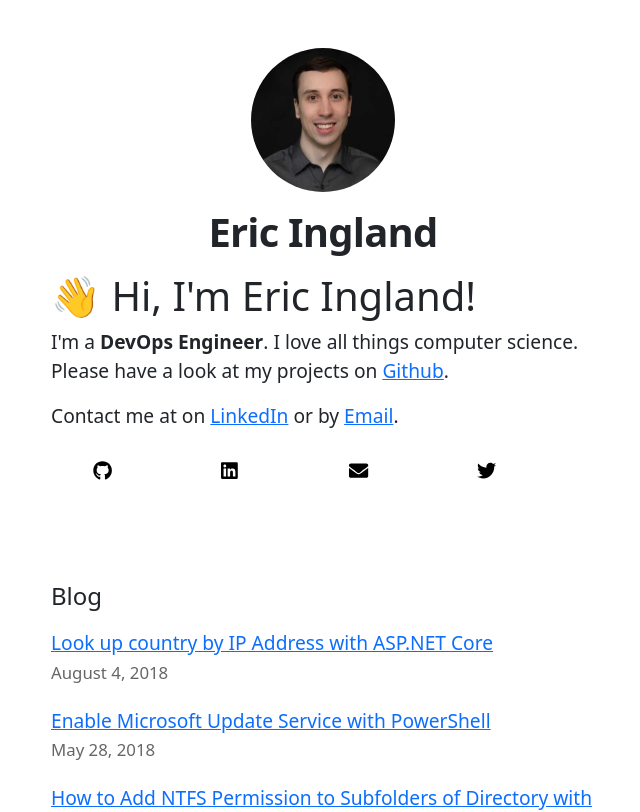
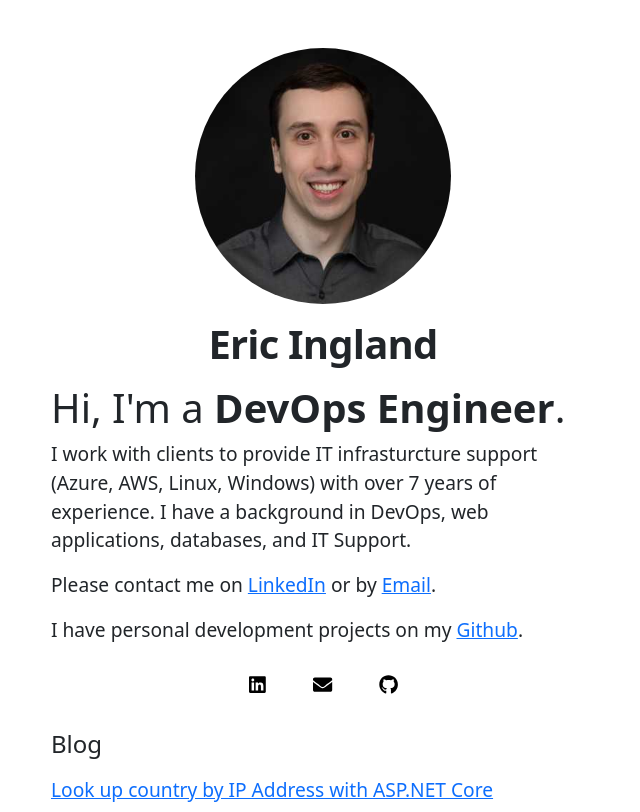
Before and after one commit to eingland/eingland-site, a Next.js app: page / in a window 1280 px wide. Shown: the top 812 px of the page, without its empty margins (317-957 px from the left). Built offline with nearby package versions, Linux system fonts and the light colour scheme.

Commit message:
Impoved styling on home

```diff
--- a/components/layout.tsx
+++ b/components/layout.tsx
@@ -5,7 +5,7 @@ import utilStyles from '../styles/utils.module.css'
 import Link from 'next/link'
 
 const name = 'Eric Ingland'
-export const siteTitle = 'Eric Ingland Website'
+export const siteTitle = 'Eric Ingland - DevOps Engineer'
 
 export default function Layout({
   children,
@@ -39,8 +39,8 @@ export default function Layout({
               priority
               src="/images/profile.jpg"
               className={utilStyles.borderCircle}
-              height={144}
-              width={144}
+              height={256}
+              width={256}
               alt={name}
             />
             <h1 className={utilStyles.heading2Xl}>{name}</h1>
--- a/pages/index.tsx
+++ b/pages/index.tsx
@@ -22,30 +22,26 @@ export default function Home({
         <title>{siteTitle}</title>
       </Head>
       <section className={utilStyles.headingMd}>
-      <h1>👋 Hi, I'm Eric Ingland!</h1>
-        <p>I'm a <b>DevOps Engineer</b>.
-              I love all things computer science.
-              Please have a look at my projects on <a href="http://github.com/eingland">Github</a>.</p>
-        <p>Contact me at on <a href="http://linkedin.com/in/ericingland">LinkedIn</a> or by <a href="mailto:ingland.eric@gmail.com">Email</a>.</p>
+      <h1>Hi, I'm a <b>DevOps Engineer</b>.</h1>
+        <p>I work with clients to provide IT infrasturcture support (Azure, AWS, Linux, Windows) with over 7 years of experience. I have a background in DevOps, web applications, databases, and IT Support.</p>
+
+        <p>Please contact me on <a href="http://linkedin.com/in/ericingland">LinkedIn</a> or by <a href="mailto:ingland.eric@gmail.com">Email</a>.</p>
+        <p>I have personal development projects on my <a href="http://github.com/eingland">Github</a>.</p>
+
         <ul className={utilStyles.socialsNav}>
-          <li className={utilStyles.socialsNav}>
-            <a href="http://github.com/eingland">
-              <FontAwesomeIcon icon={['fab', 'github']} style={{ color: '#000000' }} />
-            </a>
-          </li>
-          <li className={utilStyles.socialsNav}>
+          <li className={utilStyles.socialsNavLink}>
             <a href="http://linkedin.com/in/ericingland">
               <FontAwesomeIcon icon={['fab', 'linkedin']} style={{ color: '#000000' }} />
             </a>
           </li>
-          <li className={utilStyles.socialsNav}>
+          <li className={utilStyles.socialsNavLink}>
             <a href="mailto:ingland.eric@gmail.com">
               <FontAwesomeIcon icon="envelope" style={{ color: '#000000' }} />
             </a>
           </li>
-          <li className={utilStyles.socialsNav}>
-            <a href="https://twitter.com/ericingland">
-              <FontAwesomeIcon icon={['fab', 'twitter']} style={{ color: '#000000' }} />
+          <li className={utilStyles.socialsNavLink}>
+            <a href="http://github.com/eingland">
+              <FontAwesomeIcon icon={['fab', 'github']} style={{ color: '#000000' }} />
             </a>
           </li>
         </ul>
--- a/styles/utils.module.css
+++ b/styles/utils.module.css
@@ -51,16 +51,17 @@
   color: #666;
 }
 
-.socialsNav ul{
+.socialsNav{
   display: flex;
   justify-content: center;
   text-align: center;
+  padding-left: 0;
   padding: 0;
+  margin: 0;
 }
 
-.socialsNav li {
+.socialsNavLink {
   display:inline-block;
-  width: 25%;
-  height: 100px;
+  width: 12%;
   padding: 10px;
 }
```
Also changed, not shown: 1 other file (tests, documents, lock files or other folders).
